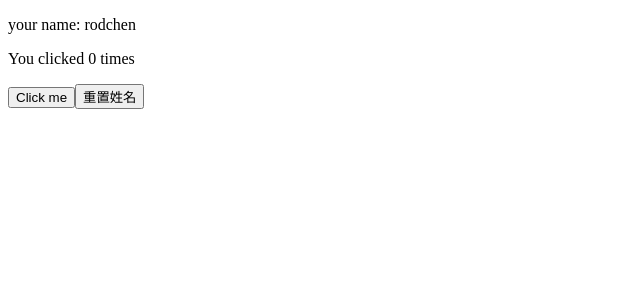
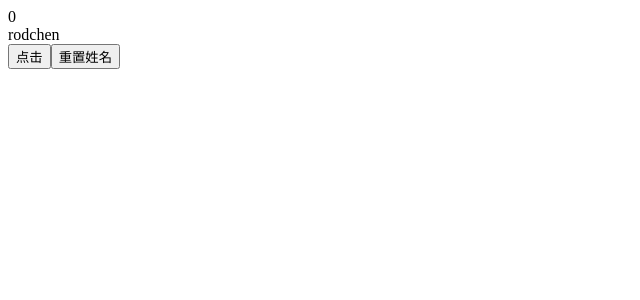
Before and after one commit to rodchen-king/react-hooks, a React (Create React App) app: page / in a window 1280 px wide. Shown: the top 300 px of the page, without its empty margins (0-640 px from the left). Built offline with nearby package versions, Linux system fonts and the light colour scheme.

Commit message:
1. 手动模拟useState

```diff
--- a/src/App.js
+++ b/src/App.js
@@ -4,8 +4,6 @@ function Example() {
   // 声明一个叫 “count” 的 state 变量。
   const [count, setCount] = useState(0);
   const [name, setName] = useState('rodchen');
-
-
 
   return (
     <div>
--- a/src/index.js
+++ b/src/index.js
@@ -1,14 +1,48 @@
 import React from 'react';
 import ReactDOM from 'react-dom';
-import App from './App';
 
-ReactDOM.render(
-  <React.StrictMode>
-    <App />
-  </React.StrictMode>,
-  document.getElementById('root')
-);
+let memoizedState = []; // hooks 存放在这个数组
+let cursor = 0; // 当前 memoizedState 下标
 
-// If you want your app to work offline and load faster, you can change
-// unregister() to register() below. Note this comes with some pitfalls.
-// Learn more about service workers: https://bit.ly/CRA-PWA
+function useState(initialValue) {
+  const currentCursor = cursor;
+  cursor++;
+  memoizedState[currentCursor] = memoizedState[currentCursor] || initialValue;
+
+  debugger
+  function setState(newState) {
+    memoizedState[currentCursor] = newState;
+    cursor = 0;
+    render();
+  }
+  return [memoizedState[currentCursor], setState]; // 返回当前 state，并把 cursor 加 1
+}
+
+function App() {
+  const [count, setCount] = useState(0);
+  const [name, setName] = useState('rodchen');
+
+  return (
+    <div>
+      <div>{count}</div>
+      <div>{name}</div>
+      <button
+        onClick={() => {
+          setCount(count + 1);
+        }}
+      >
+        点击
+      </button>
+      <button onClick={() => setName(name + ' 11 ')}>
+        重置姓名
+      </button>
+    </div>
+  );
+}
+
+const rootElement = document.getElementById("root");
+
+function render() {
+  ReactDOM.render(<App />, rootElement);
+}
+render();
```
